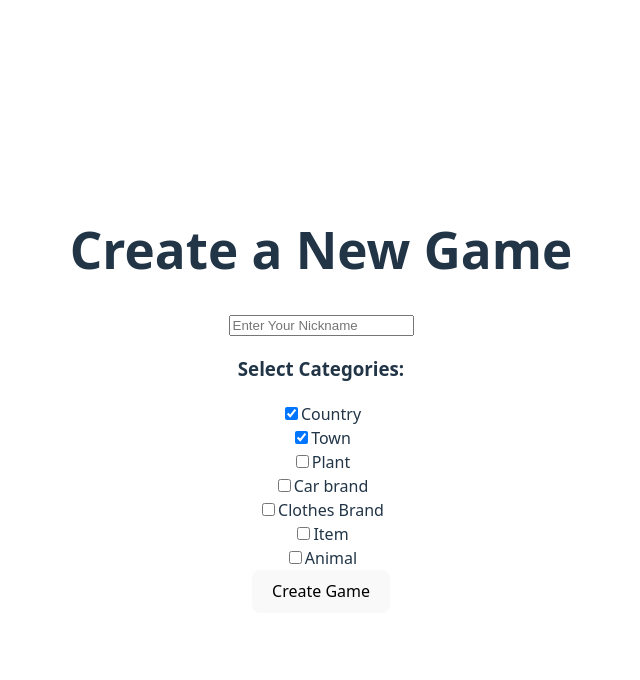
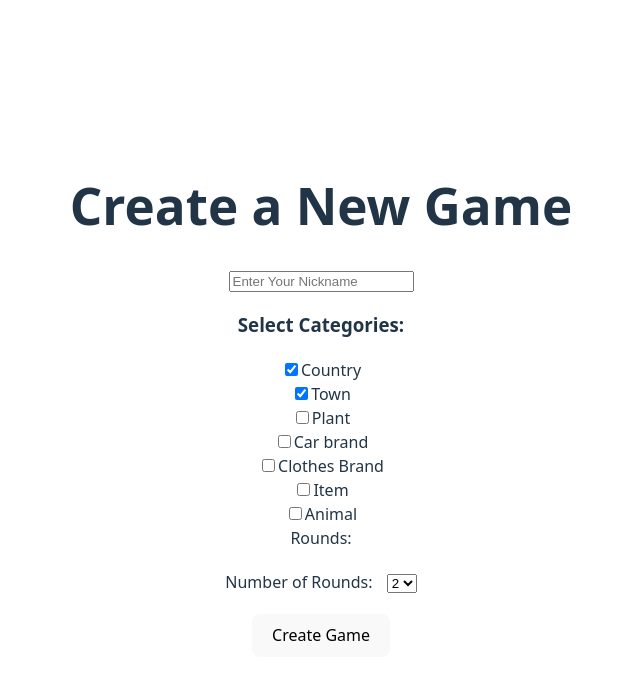
Before and after one commit to Zyziek055/panstwa-miasta, a React (Vite) app: page / in a window 1280 px wide. Both pictures are taken after a click on the button "Create Game". Shown: the top 680 px of the page, without its empty margins (319-959 px from the left). Built offline with nearby package versions, Linux system fonts and the light colour scheme; no server answers.

Commit message:
choose the number of rounds for the game functionality added

```diff
--- a/src/CreateGame.jsx
+++ b/src/CreateGame.jsx
@@ -19,6 +19,7 @@ export function CreateGame({ onCreateGame, setPlayers }) {
   const [gameId, setGameId] = useState('');
   const [isCreator, setIsCreator] = useState(false);
   const [players, setPlayersState] = useState([]);
+  const [rounds, setRounds] = useState(1); // Default value for rounds
 
   const toggleCategory = (category) => {
     if (defaultCategories.includes(category)) return;
@@ -40,7 +41,7 @@ export function CreateGame({ onCreateGame, setPlayers }) {
 
     console.log('Creating game with:', { nickname, categories: selectedCategories });
 
-    socket.emit('createGame', { nickname, categories: selectedCategories }); //send info to the server about the game creation
+    socket.emit('createGame', { nickname, categories: selectedCategories, rounds}); //send info to the server about the game creation
 
     socket.once('gameCreated', ({ gameId, categories }) => {
       console.log('Game created:', { gameId, categories });
@@ -83,6 +84,21 @@ export function CreateGame({ onCreateGame, setPlayers }) {
           <label htmlFor={category}>{category}</label>
         </div>
       ))}
+      <div>Rounds:</div>
+        <div style={{ margin: '20px 0' }}>
+        <label>Number of Rounds: </label>
+          <select
+            id="rounds"
+            value={rounds}
+            onChange={(e) => setRounds(Number(e.target.value))}
+            style={{ marginLeft: '10px' }}
+          >
+            <option value="2">2</option>
+            <option value="3">3</option>
+            <option value="4">4</option>
+            <option value="5">5</option>
+          </select>
+        </div>
       <button onClick={createGame}>Create Game</button>
     </div>
   );
```
Also changed, not shown: 1 other file (tests, documents, lock files or other folders).
